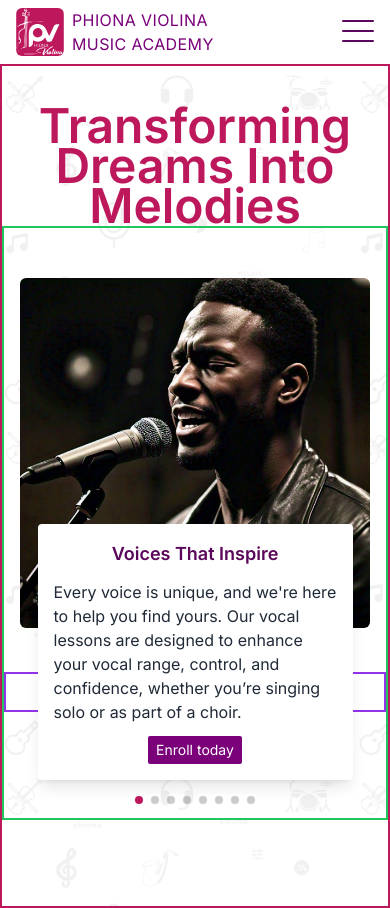
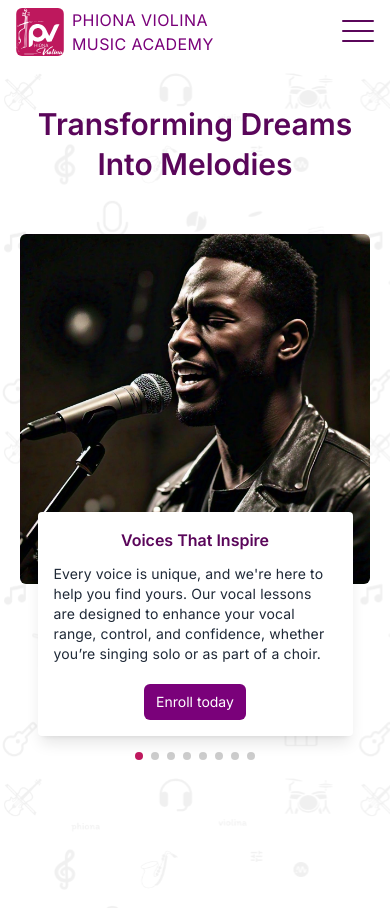
Before and after one commit to John-Kibirige/phiona-violina-music-academy, a React (Vite) app: page / in a window 390 px wide. Built offline with nearby package versions, Linux system fonts and the light colour scheme.

Commit message:
make hero section responsive

```diff
--- a/src/components/home/Hero.jsx
+++ b/src/components/home/Hero.jsx
@@ -90,12 +90,12 @@ const SlideContent = ({ imgSrc, alt, title, description, cta, isActive }) => (
       className="object-cover w-full block rounded-md"
     />
     {isActive && (
-      <div className="absolute w-[90%] h-fit rounded bg-white shadow-lg  border-lg flex flex-col gap-3 items-center text-base z-20 p-4 bottom-[-152px] left-[5%]">
-        <h3 className="text-lg font-semibold text-center text-secondary-dark">
+      <div className="absolute w-[90%] h-fit rounded bg-white shadow-lg  border-lg flex flex-col gap-3 items-center text-sm md:text-base z-20 p-4 bottom-[-152px] left-[5%]">
+        <h3 className="text-base lg:text-lg font-semibold text-center text-secondary-dark">
           {title}
         </h3>
-        <p>{description}</p>
-        <button className="px-2 py-1 text-sm rounded-sm bg-secondary text-white active:scale-95 active:transition-transform active:ease-in-out active:duration-100">
+        <p className="tracking-[0.01em]">{description}</p>
+        <button className="px-3 py-2 text-sm rounded-md bg-secondary text-white active:scale-95 active:transition-transform active:ease-in-out active:duration-100 mt-2">
           {cta}
         </button>
       </div>
@@ -109,8 +109,8 @@ const Hero = () => {
   const nextRef = useRef(null);
 
   return (
-    <section className="hero-container w-screen h-screen border-2 border-primary">
-      <h1 className="font-league-spartan text-center text-primary font-semibold text-5xl leading-10 mt-10">
+    <section className="hero-container w-screen h-screen ">
+      <h1 className="font-league-spartan text-center font-semibold text-secondary-dark leading-10 px-4 text-3xl md:text-4xl lg:text-5xl lg:leading-10 mt-10">
         Transforming Dreams Into Melodies
       </h1>
 
@@ -135,27 +135,27 @@ const Hero = () => {
         }}
         scrollbar={{ draggable: true }}
         modules={[Navigation, Pagination, EffectCoverflow]}
-        className="border-2 border-green-500 w-full pt-[50px] pb-[190px] relative"
+        className="w-full pt-[50px] pb-[190px] px-4 relative"
         onInit={() => setInit(true)}
       >
         {slidesData.map((slide, index) => (
           <SwiperSlide
             key={index}
-            className="relative bg-center bg-cover w-[350px] h-[350px] select-none"
+            className="relative bg-center bg-cover max-w-[350px] max-h-[350px] select-none"
           >
             {({ isActive }) => <SlideContent {...slide} isActive={isActive} />}
           </SwiperSlide>
         ))}
 
-        <div className="buttons absolute bottom-[106px] left-0 right-0 border-2 border-purple-600 flex justify-between px-24">
+        <div className="buttons absolute bottom-[106px] left-0 right-0 justify-between px-4 lg:px-24 hidden sm:flex">
           <button
-            className="py-1 bg-pink-800 px-3 text-lg active:scale-95 text-white rounded tracking-wide"
+            className="py-1 bg-pink-800 px-3 lg:text-lg active:scale-95 text-white rounded tracking-wide"
             ref={prevRef}
           >
             Previous
           </button>
           <button
-            className="py-1 bg-pink-800 px-3 text-lg active:scale-95 text-white rounded tracking-wide"
+            className="py-1 bg-pink-800 px-3 lg:text-lg active:scale-95 text-white rounded tracking-wide"
             ref={nextRef}
           >
             Next
--- a/src/components/navigation/Navigation.jsx
+++ b/src/components/navigation/Navigation.jsx
@@ -2,6 +2,7 @@ import { useSelector } from 'react-redux';
 import logo from '../../assets/logo.svg';
 import SingleNavLink from './SingleNavLink';
 import Menu from './Menu';
+import { NavLink } from 'react-router-dom';
 
 const Navigation = () => {
   const { menuOpen } = useSelector((state) => state.menu);
@@ -9,11 +10,13 @@ const Navigation = () => {
   return (
     <header className="flex items-center px-4 py-2 md:py-1 md:px-4 lg:pl-8 lg:pr-12 relative select-none gap-4">
       <div className="flex gap-2 items-center md:grow-[1]">
-        <img
-          src={logo}
-          alt="Logo"
-          className=" w-12 md:w-[6vw] max-w-16 aspect-square rounded-md"
-        />
+        <NavLink to={'/'}>
+          <img
+            src={logo}
+            alt="Logo"
+            className=" w-12 md:w-[6vw] max-w-16 aspect-square rounded-md"
+          />
+        </NavLink>
         <h3 className="flex flex-col text-secondary tracking-wide md:text-sm lg:text-base md:tracking-widest">
           <span className="block">PHIONA VIOLINA</span>{' '}
           <span className="block">MUSIC ACADEMY</span>
@@ -21,7 +24,7 @@ const Navigation = () => {
       </div>
 
       {/* nav for desktop */}
-      <nav className=" hidden md:flex border ml-auto w-4/6 items-center md:grow-[3] md:gap-3">
+      <nav className=" hidden md:flex ml-auto w-4/6 items-center md:grow-[3] md:gap-3">
         <div className="grid grid-cols-6 w-4/5 text-center text-sm lg:text-base">
           <SingleNavLink href={'/'} name={'Home'} />
           <SingleNavLink href={'/about-us'} name={'About Us'} />
--- a/src/components/navigation/SingleNavLink.jsx
+++ b/src/components/navigation/SingleNavLink.jsx
@@ -12,7 +12,7 @@ const SingleNavLink = ({ href, name }) => {
       className={({ isActive }) =>
         isActive
           ? `${generalStyles} text-primary font-semibold under-line`
-          : `${generalStyles} text-light-primary hover:bg-light-pink`
+          : `${generalStyles} text-secondary hover:bg-light-pink`
       }
       to={href}
       onClick={() => {
```
